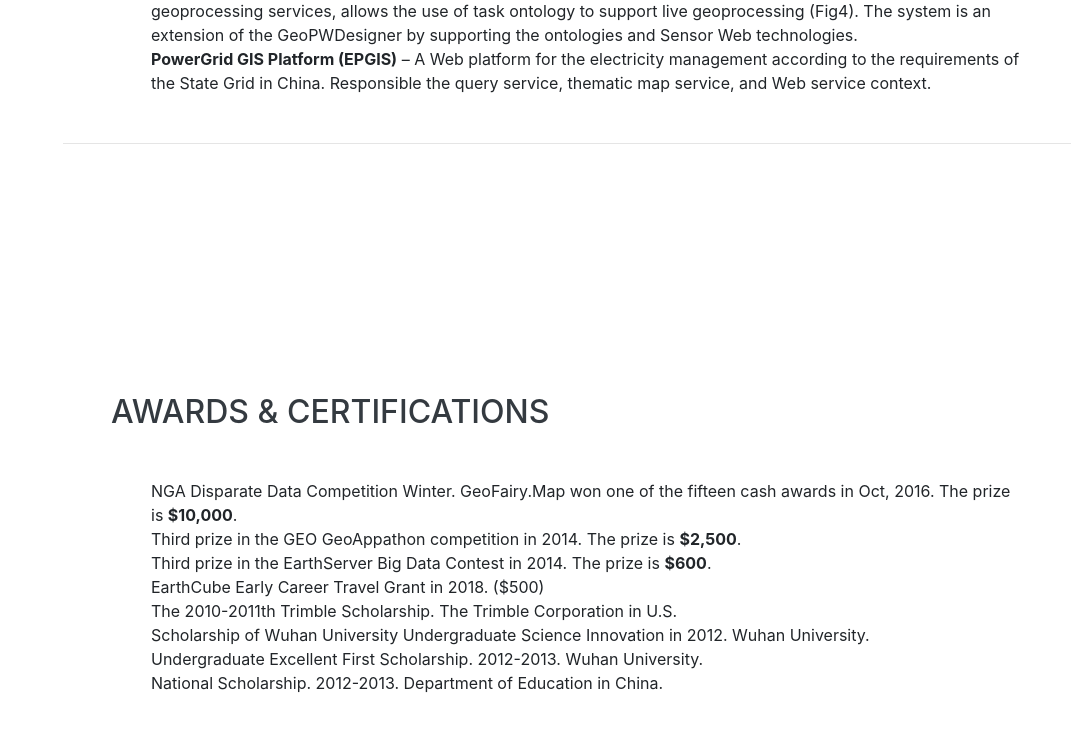
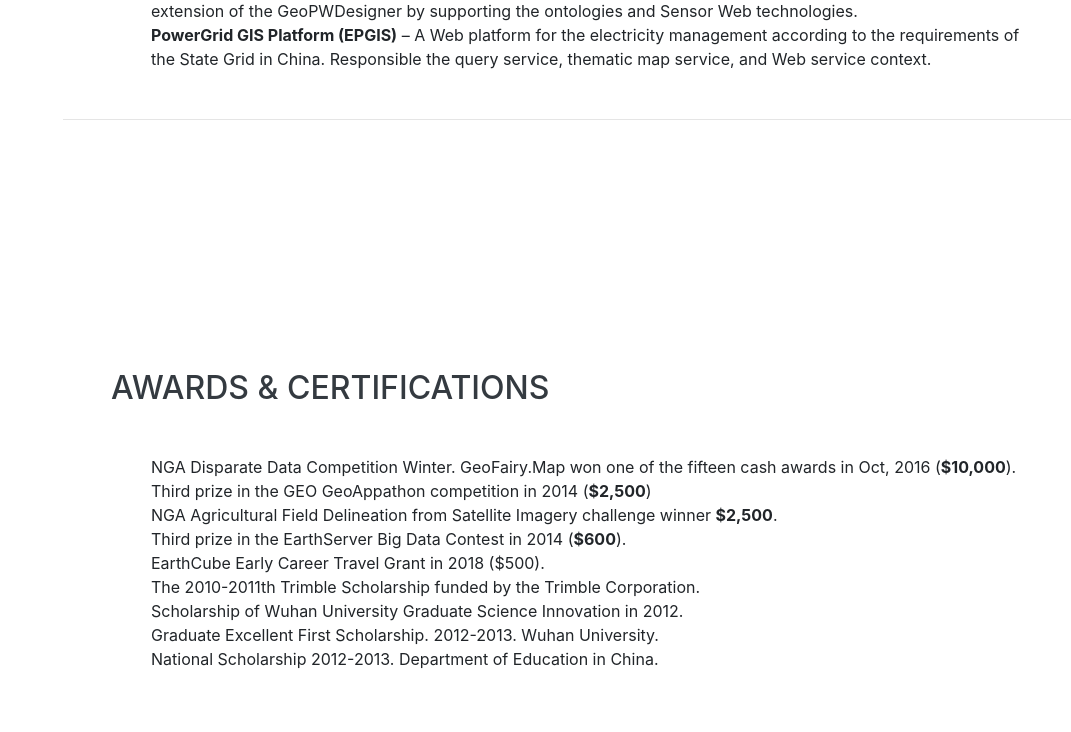
Before and after one commit to ZihengSun/zihengsun.github.io, a website with bundled scripts: page index.html in a window 1280 px wide. Shown: the part 8887-9619 px from the top of the page, without its empty margins (209-1280 px from the left). Built offline with nearby package versions, Linux system fonts and the light colour scheme; a web font is replaced by a local one.

Commit message:
update awards

```diff
--- a/index.html
+++ b/index.html
@@ -317,7 +317,6 @@
 			<li><strong>Team Leader </strong>of DOE project #DE-NA0001123 A Prototypical Ontology-supported Intelligent Geospatial Feature Discovery System (iGFDS) for Proliferation Detection. ($897,114)</li>
 			<li><strong>Engineer </strong>of VegScape: A web service based online system to monitor U.S. national vegetation condition and provide an operational hosting and maintenance service to USDA/NASS. I worked on using the vegetation product provided by VegScape, testing the robustness of the system, providing suggestions for system improving and building Web services to demonstrate and promote the advantages of VegScape.</li>
 			<li><strong>Engineer </strong>of the project: Metadata Tracking in Geospatial Service Chaining and Geospatial Data Provenance, funded by National Natural Science Fundation of China.</li>
-			<li><strong>Engineer </strong>of Spatial Analysis Service in EPGIS Server. Wuhan Geo Information Engineering Technology Ltd. China.</li>
 			<li><strong>Engineer </strong>of Task-oriented Information Aggregation Service Model in Earth Observation Sensor Web. National Basic Research Program of China (973), Ministry of Science and Technology of China.</li>
 			<li><strong>Principal Investigator</strong> of Construct, track and evaluate geospatial service chain in a task-oriented approach, The Doctor Independent Research Fund of Wuhan University.</li>
         </ul>
@@ -362,14 +361,15 @@
       <div class="w-100">
         <h2 class="mb-5">Awards &amp; Certifications</h2>
         <ul class="fa-ul mb-0">
-			<li>NGA Disparate Data Competition Winter. GeoFairy.Map won one of the fifteen cash awards in Oct, 2016. The prize is <strong>$10,000</strong>.</li>
-			<li>Third prize in the GEO GeoAppathon competition in 2014. The prize is <strong>$2,500</strong>.</li>
-			<li>Third prize in the EarthServer Big Data Contest in 2014. The prize is <strong>$600</strong>.</li>
-			<li>EarthCube Early Career Travel Grant in 2018. ($500)</li>
-			<li>The 2010-2011th Trimble Scholarship. The Trimble Corporation in U.S.</li>
-			<li>Scholarship of Wuhan University Undergraduate Science Innovation in 2012. Wuhan University.</li>
-			<li>Undergraduate Excellent First Scholarship. 2012-2013. Wuhan University.</li>
-			<li>National Scholarship. 2012-2013. Department of Education in China.</li>
+          <li>NGA Disparate Data Competition Winter. GeoFairy.Map won one of the fifteen cash awards in Oct, 2016 (<strong>$10,000</strong>).</li>
+          <li>Third prize in the GEO GeoAppathon competition in 2014 (<strong>$2,500</strong>)</li>
+          <li>NGA Agricultural Field Delineation from Satellite Imagery challenge winner <strong>$2,500</strong>.</li>
+          <li>Third prize in the EarthServer Big Data Contest in 2014 (<strong>$600</strong>).</li>
+          <li>EarthCube Early Career Travel Grant in 2018 ($500).</li>
+          <li>The 2010-2011th Trimble Scholarship funded by the Trimble Corporation.</li>
+          <li>Scholarship of Wuhan University Graduate Science Innovation in 2012.</li>
+          <li>Graduate Excellent First Scholarship. 2012-2013. Wuhan University.</li>
+          <li>National Scholarship 2012-2013. Department of Education in China.</li>
         </ul>
       </div>
     </section>
```
Lines whose indentation alone changed are shown as unchanged.
